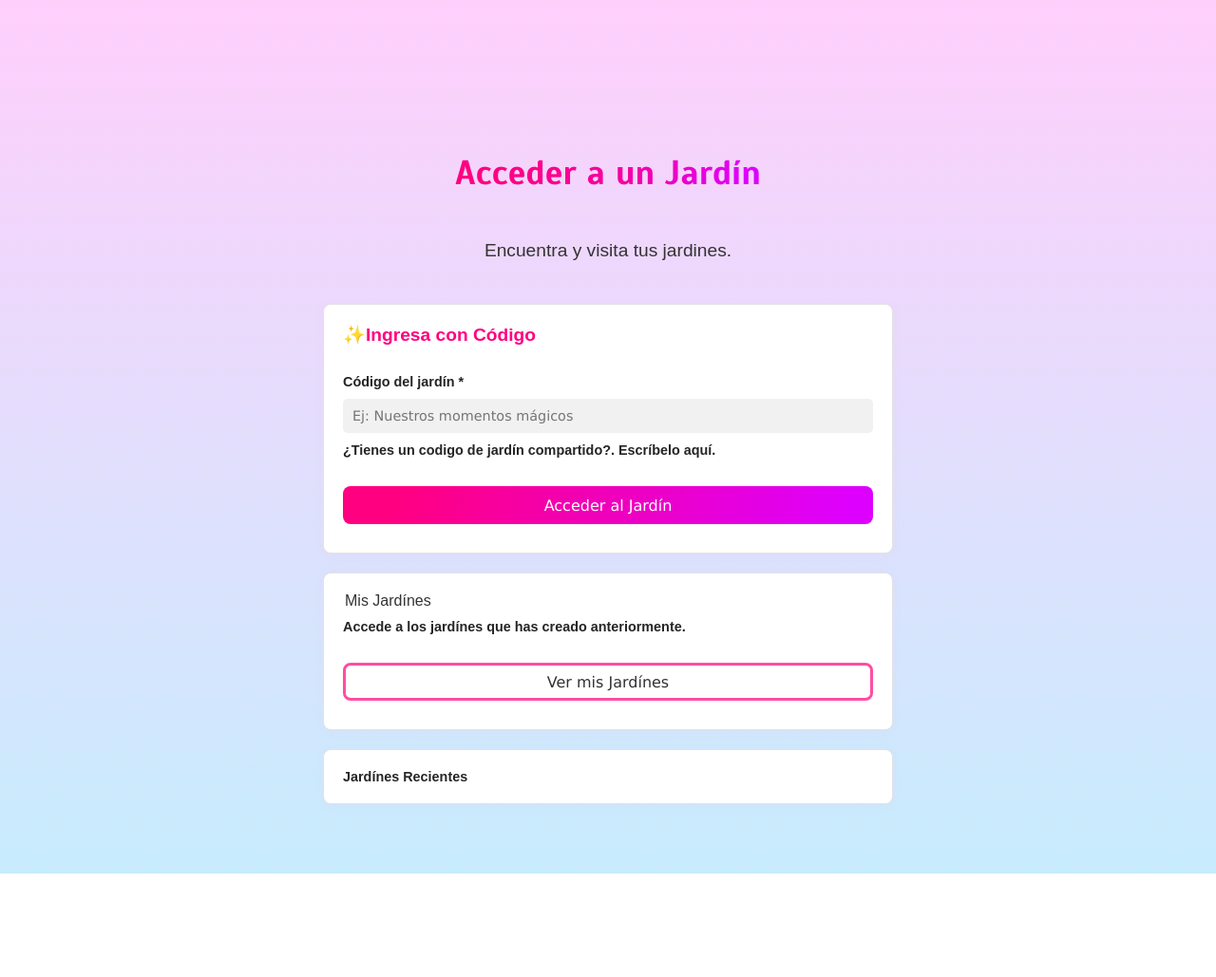
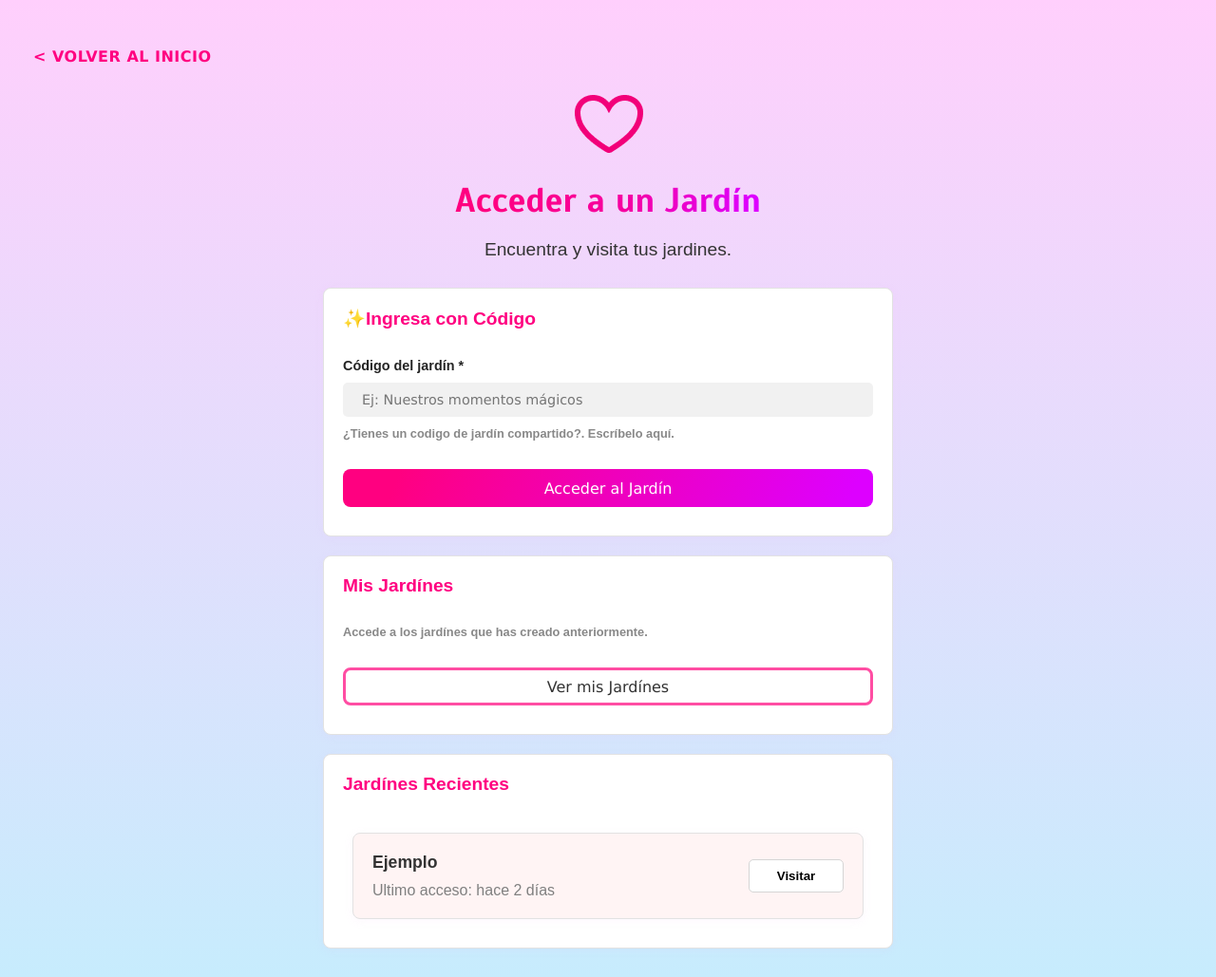
Before and after one commit to GabyPng/Happ, a website: page public/acceder-jardin.html in a window 1280 px wide. Shown: the whole page at 95% size. Before the commit the page ends 920 px from the top, so only its background shows below. Drawn offline with Linux system fonts and the light colour scheme.

Commit message:
Acceder jardin final

```diff
--- a/public/acceder-jardin.html
+++ b/public/acceder-jardin.html
@@ -10,6 +10,8 @@
 </head>
 <body>
 
+<div class="retorno"><a href="./index.html">< Volver al inicio</a></div>
+    <img src="./assets/icons/heart-outline.png" alt="Heart" class="heart">
     <h2>Acceder a un Jardín</h1>
     <p>Encuentra y visita tus jardines.</p>
 
@@ -24,7 +26,7 @@
 
             <label for="codigo-jardin" ">Código del jardín *</label>
             <input class="detalles-jardin" type="text" id="codigo-jardin" name="codigo-jardin" required placeholder="Ej: Nuestros momentos mágicos">
-            <label>¿Tienes un codigo de jardín compartido?. Escríbelo aquí.</label>
+            <p class="guia">¿Tienes un codigo de jardín compartido?. Escríbelo aquí.</p>
 
             <div class="btn-container">
                 <button type="button" class="btn-acceder">Acceder al Jardín</button>
@@ -32,8 +34,8 @@
         </form>
 
     <section class="form-container">
-        <legend>Mis Jardínes</legend>
-        <label>Accede a los jardínes que has creado anteriormente.</label>
+        <label class="titulo-form">Mis Jardínes</label>
+        <p class="guia">Accede a los jardínes que has creado anteriormente.</p>
 
         <div class="btn-container">
             <button type="button" class="btn-ver">Ver mis Jardínes</button>
@@ -41,8 +43,18 @@
     </section>
 
     <section class="form-container">
-        <label>Jardínes Recientes</label>
+        <label class="titulo-form">Jardínes Recientes</label>
+        <div class="container-reciente">
+            <div class="container-left">
+                <h3>Ejemplo</h3>
+                <p id="last-acces" class="last-access">Ultimo acceso: hace 2 días</p>
+            </div>
 
+            <div class="container-right">
+                <button class="btn-reciente">Visitar</button>
+            </div>
+
+        </div>
     </section>
 
 </body>
--- a/public/css/styles.css
+++ b/public/css/styles.css
@@ -19,7 +19,7 @@ body {
     align-items: center;
     min-height: 100vh;
     margin: 0;
-    margin-top: 120px;
+    margin-top: 30px;
     padding: 20px;
     background: content-box linear-gradient(#ffcffc, #c7ecfd);
     color: #333;
@@ -39,7 +39,6 @@ h1 {
     background: linear-gradient(90deg, #FF0080 10.76%, #F600A1 55.51%, #D0F 96.87%);
     background-clip: text;
     margin-top: 20px;
-    margin-bottom: 30px;
     -webkit-background-clip: text;
     -webkit-text-fill-color: transparent;
     font-family: 'Scada', sans-serif;
@@ -47,7 +46,6 @@ h1 {
 
  p {
     display: block;
-    margin-bottom: 35px;
     font-size: 1.2em;
     text-align: center;
 }
@@ -154,6 +152,8 @@ fieldset {
 
 
 h2{
+    padding:0;
+    margin:0;
     font-size: 36px;
     font-style: normal;
     font-weight: 700;
@@ -161,7 +161,6 @@ h2{
     background: linear-gradient(90deg, #FF0080 10.76%, #F600A1 55.51%, #D0F 96.87%);
     background-clip: text;
     margin-top: 20px;
-    margin-bottom: 30px;
     -webkit-background-clip: text;
     -webkit-text-fill-color: transparent;
     font-family: 'Scada', sans-serif;
@@ -174,11 +173,37 @@ label {
 
 }
 
+.retorno {
+    display: flex;
+    justify-content: flex-start;
+    width: 100%;
+    margin-bottom: 20px;
+}
+
+.retorno a {
+    display: inline-block;
+    color: #FF0080;
+    text-decoration: none;
+    font-size: 1rem;
+    font-weight: 800;
+    font-family: Verdana, Geneva, Tahoma, sans-serif;
+    text-transform: uppercase;
+    letter-spacing: 0.5px;
+
+    padding: 0px 15px;
+    margin: 0;
+
+    background-color: transparent;
+    border-radius: 5px;
+
+    cursor: pointer;
+    transition: all 0.3s ease;
+}
 
 .detalles-jardin{
     border: none;
     border-radius: 5px;
-    padding:10px;
+    padding:10px 20px;
     background-color: #f1f1f1;
     font-size: 0.9rem;
     font-family: Verdana, Geneva, Tahoma, sans-serif;
@@ -225,7 +250,6 @@ label {
 
 /*Acceder*/
 
-
 .btn-acceder, .btn-ver {
     width: 100%;
     height: 40px;
@@ -266,6 +290,70 @@ label {
     cursor: pointer;
 }
 
+.guia{
+    display:flex;
+    margin:0;
+    font-size:0.8rem;
+    font-weight:550;
+    color:rgb(136, 136, 136);
+}
+
+
+/*Jardines Recientes*/
+.container-reciente{
+    display: flex;
+    padding: 20px;
+    margin:10px;
+
+    border: 1px solid #e2e2e2;
+    border-radius: 8px;
+    box-shadow: 0 2px 10px rgba(239, 177, 239, 0.1);
+    background-color: #fff4f4;
+    text-align: left;
+}
+
+.container-left{
+    flex:1;
+    flex-direction:column;
+    justify-content:left;
+}
+
+.last-access{
+    color:grey;
+    font-size:1rem;
+    text-align:left;
+    padding-top:10px;
+    margin:0;
+}
+
+.container-right{
+    display:flex;
+    flex:1;
+    justify-content:flex-end;
+    align-items:center;
+}
+
+.btn-reciente{
+    width:100px;
+    height:35px;
+
+    border-radius:5px;
+    border:1px solid rgb(213, 213, 213);
+    background:white;
+    color:black;
+
+    font-weight:600;
+
+}
+
+h3{
+    padding:0;
+    margin:0;
+    font-size:1.1rem;
+    font-weight:600;
+    color:#333;
+}
+/************************************/
 
 /* ------------------------------
     Responsive Design: móviles
```
Also changed, not shown: public/crear-jardin.html (+8 -3 lines), public/index.html (+2 -2 lines).
